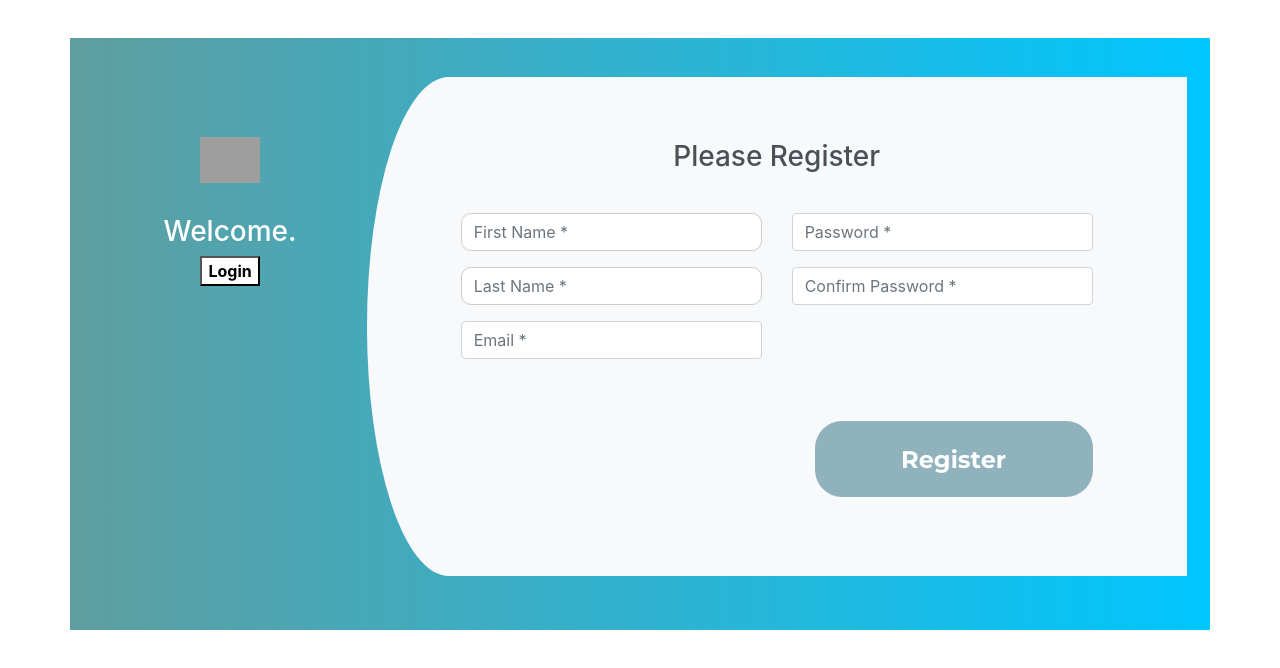
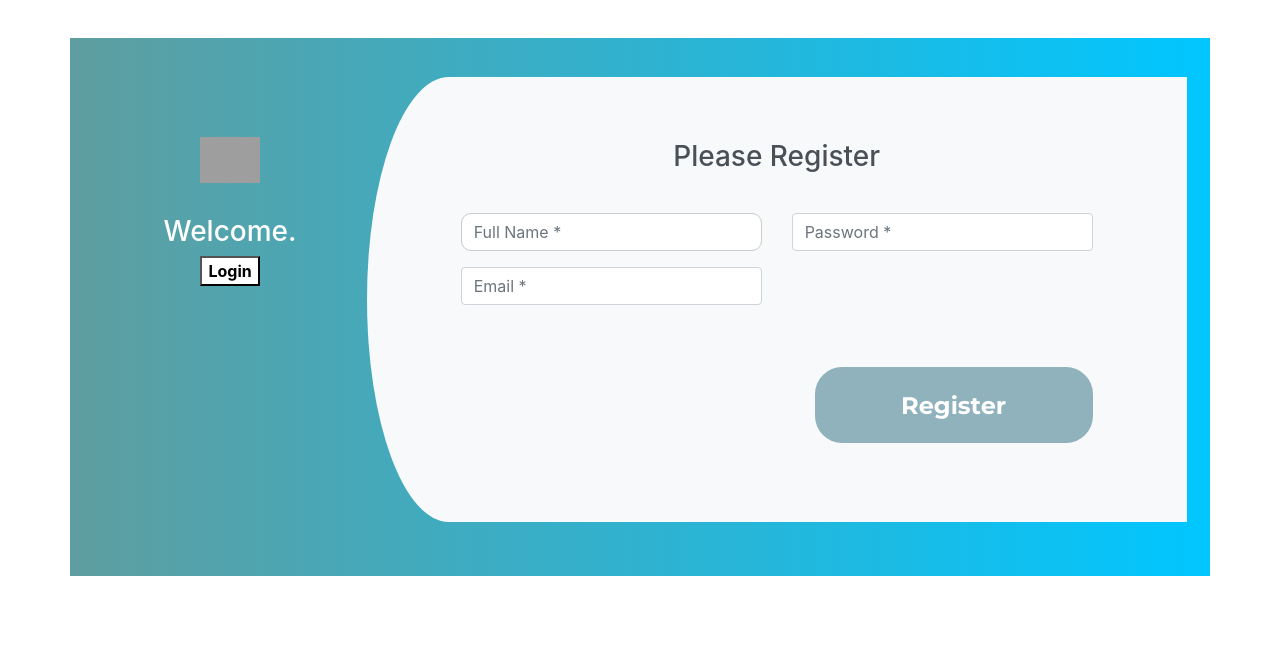
Before and after one commit to AlfredBryan/events-app-client, a React (Create React App) app: page / in a window 1280 px wide. Shown: the top 668 px of the page. Built offline with nearby package versions, Linux system fonts and the light colour scheme; grey boxes are pictures that could not be loaded; a web font is replaced by a local one.

Commit message:
changed form

```diff
--- a/src/components/Home/Home.css
+++ b/src/components/Home/Home.css
@@ -76,20 +76,33 @@ a:hover {
   background: #1f1c1c;
   bottom: 0px;
   margin-top: 100px;
-  margin-left: 150px;
+  margin-left: 164px;
 }
 
-@media (max-width: 375px) {
+.home-foot {
+  width: 947px;
+  height: 61px;
+  background: #1f1c1c;
+  bottom: 0px;
+  margin-top: 100px;
+  margin-left: 77px;
+}
+
+@media (max-width: 400px) {
   #event-main {
     width: 320px;
     margin-left: 10px;
   }
   #home-footer {
-    width: 380px;
+    width: 300px;
     margin-left: 7px;
   }
   .events {
     width: 270px;
+  }
+  .home-foot {
+    width: 350px;
+    margin-left: 0px;
   }
 }
 
@@ -102,4 +115,9 @@ a:hover {
     width: 380px;
     margin-left: 0px;
   }
+  .home-foot {
+    width: 360px;
+    margin-left: 0%;
+    margin-right: 0%;
+  }
 }
--- a/src/components/Home/Home.js
+++ b/src/components/Home/Home.js
@@ -77,7 +77,7 @@ class Home extends Component {
                 <h2>No Events Yet</h2>
               </div>
             </div>
-            <div className="home-footer"> </div>
+            <div className="home-foot"> </div>
           </div>
         </div>
       );
--- a/src/components/Users/ListUser.js
+++ b/src/components/Users/ListUser.js
@@ -9,7 +9,8 @@ const apiURL = "https://events-apps.herokuapp.com/api/users/all";
 
 class ListUser extends Component {
   state = {
-    users: []
+    users: [],
+    loading: true
   };
 
   componentDidMount() {
@@ -17,7 +18,8 @@ class ListUser extends Component {
       .get(`${apiURL}`)
       .then(res => {
         this.setState({
-          users: res.data
+          users: res.data,
+          loading: false
         });
       })
       .catch(error => {
@@ -26,7 +28,10 @@ class ListUser extends Component {
   }
 
   render() {
-    let { users } = this.state;
+    let { users, loading } = this.state;
+    if (loading) {
+      return <Spinner />;
+    }
     if (!users) {
       return (
         <div className="container">
@@ -38,7 +43,15 @@ class ListUser extends Component {
         </div>
       );
     } else if (users < 1) {
-      return <Spinner />;
+      return (
+        <div className="container">
+          <div className="row">
+            <div className="col-10 mx-auto text-center text-title text-uppercase pt-5">
+              <h3>No Users Yet</h3>
+            </div>
+          </div>
+        </div>
+      );
     } else {
       return (
         <React.Fragment>
--- a/src/components/Users/Register.js
+++ b/src/components/Users/Register.js
@@ -8,29 +8,25 @@ const apiURL = "https://events-apps.herokuapp.com/api/user/register";
 
 class Register extends Component {
   state = {
-    firstName: "",
-    lastName: "",
+    fullName: "",
     email: "",
     password: "",
-    passwordConf: "",
     errorMessage: null
   };
 
   handleSubmit = e => {
     e.preventDefault();
-    let { firstName, lastName, email, password, passwordConf } = this.state;
+    let { fullName, email, password } = this.state;
 
     axios
       .post(`${apiURL}`, {
-        firstName,
-        lastName,
+        fullName,
         email,
-        password,
-        passwordConf
+        password
       })
       .then(res => {
         if (res.status === 200) {
-          this.props.history.replace("/login");
+          this.props.history.replace("/home");
         }
       })
       .catch(error => {
@@ -74,20 +70,10 @@ class Register extends Component {
                   <div className="form-group">
                     <input
                       type="text"
-                      name="firstName"
+                      name="fullName"
                       className="form-control"
-                      placeholder="First Name *"
-                      value={this.state.firstName}
-                      onChange={this.handleTextChange}
-                    />
-                  </div>
-                  <div className="form-group">
-                    <input
-                      type="text"
-                      name="lastName"
-                      className="form-control"
-                      placeholder="Last Name *"
-                      value={this.state.lastName}
+                      placeholder="Full Name *"
+                      value={this.state.fullName}
                       onChange={this.handleTextChange}
                     />
                   </div>
@@ -96,6 +82,7 @@ class Register extends Component {
                       type="email"
                       name="email"
                       className="form-control"
+                      autoCapitalize="none"
                       placeholder="Email *"
                       value={this.state.email}
                       onChange={this.handleTextChange}
@@ -112,16 +99,6 @@ class Register extends Component {
                       maxLength="20"
                       placeholder="Password *"
                       value={this.state.password}
-                      onChange={this.handleTextChange}
-                    />
-                  </div>
-                  <div className="form-group">
-                    <input
-                      type="password"
-                      name="passwordConf"
-                      className="form-control"
-                      placeholder="Confirm Password *"
-                      value={this.state.passwordConf}
                       onChange={this.handleTextChange}
                     />
                   </div>
--- a/src/components/Users/User.css
+++ b/src/components/Users/User.css
@@ -68,6 +68,7 @@
   margin-top: 4%;
 }
 .register-left input {
+  text-transform: lowercase;
   border: none;
   border-radius: 1.5rem;
   padding: 2%;
```
